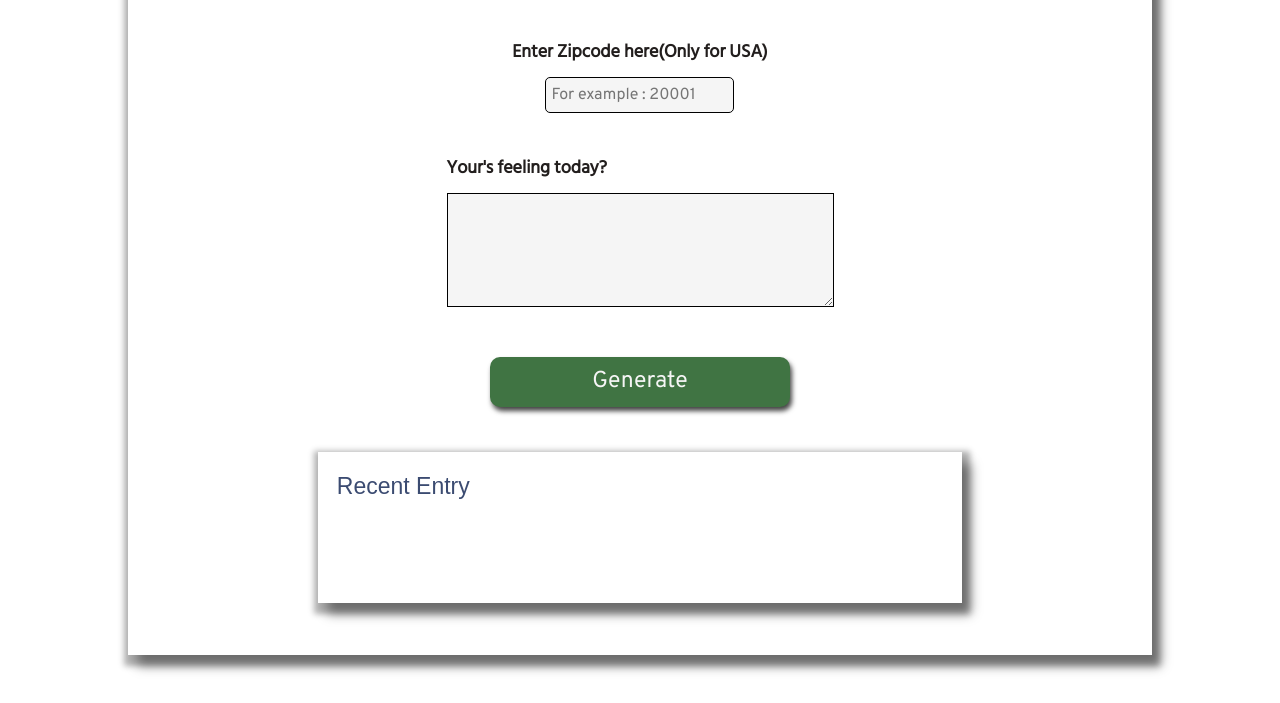
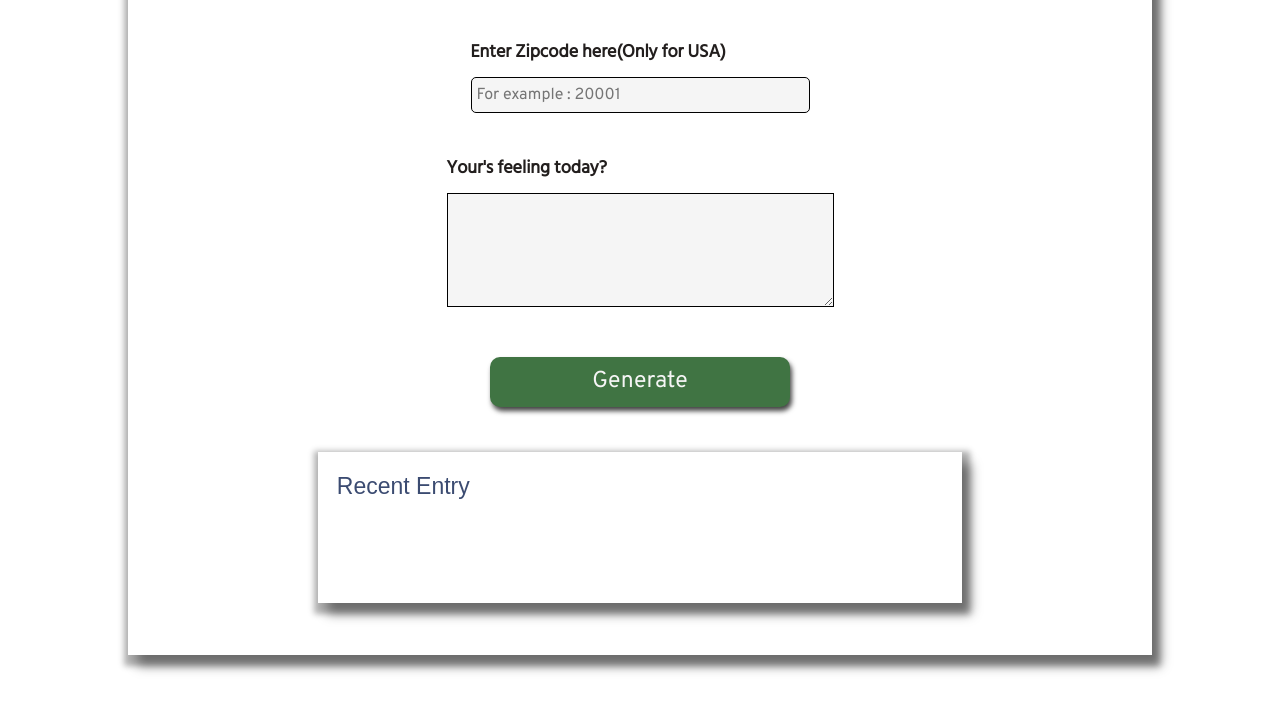
Before and after one commit to SangDP1/udacity1, a website: page p3-Weather-Journal-App/website/index.html in a window 1280 px wide. Shown: the part 164-867 px from the top of the page. Drawn offline with Linux system fonts and the light colour scheme; a web font is replaced by a local one.

Commit message:
Fix source

```diff
--- a/p3-Weather-Journal-App/website/style.css
+++ b/p3-Weather-Journal-App/website/style.css
@@ -82,13 +82,13 @@ label {
 	font-size: 18px;
 	font-weight: 600;
 	color: #221e1d;
-	text-align: centryer;
+	text-align: left;
 }
 
 input {
 	display: block;
 	height: 32px;
-	width: 180px;
+	width: 330px;
 	border-radius: 5px;
 	background: whitesmoke;
 	color: #000;
@@ -96,7 +96,7 @@ input {
 	font-family: "Overpass", sans-serif;
 	border: 1px solid black;
 	padding-left: 5px;
-	text-align: centryer;
+	text-align: left;
 	margin: 0 auto;
 }
 
```
